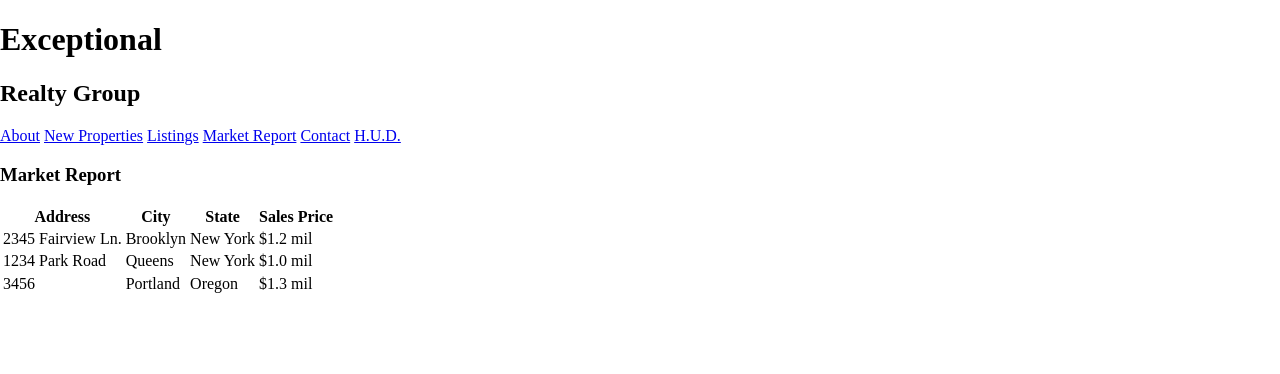
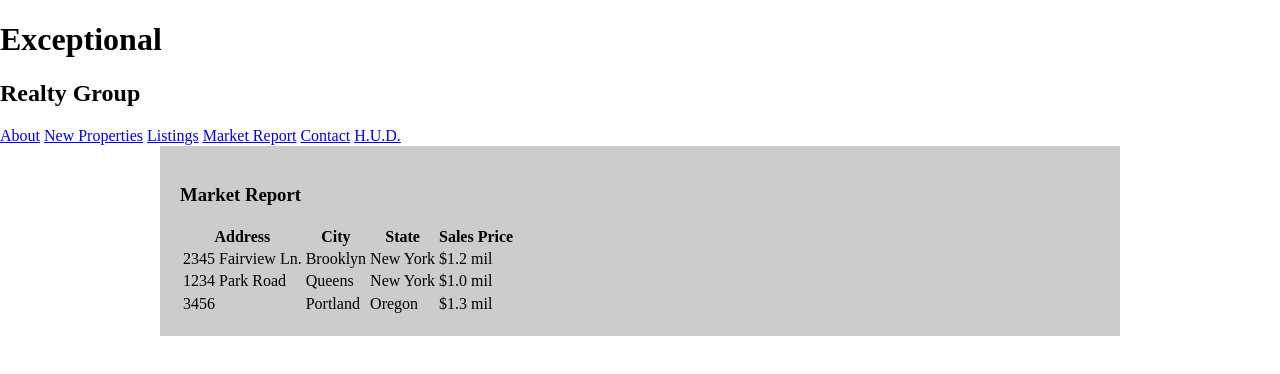
Before and after one commit to chadeyrasal/exceptional-realty, a plain HTML site: page market-report.html in a window 1280 px wide. Drawn offline with nearby package versions, Linux system fonts and the light colour scheme.

Commit message:
update market-report.html with new sections and classes

```diff
--- a/market-report.html
+++ b/market-report.html
@@ -16,6 +16,9 @@
     <a href="market-report.html">Market Report</a>
     <a href="contact.html">Contact</a>
     <a href="http://hud.gov" target="_blank">H.U.D.</a>
+
+    <div class="wrapper clearfix">
+      <section class="col-3 first shadow">
         <h3>Market Report</h3>
           <table>
             <tr>
@@ -43,5 +46,7 @@
               <td>$1.3 mil</td>
             </tr>
           </table>
+        </section>
+      </div>
   </body>
 </html>
```
Lines whose indentation alone changed are shown as unchanged.
